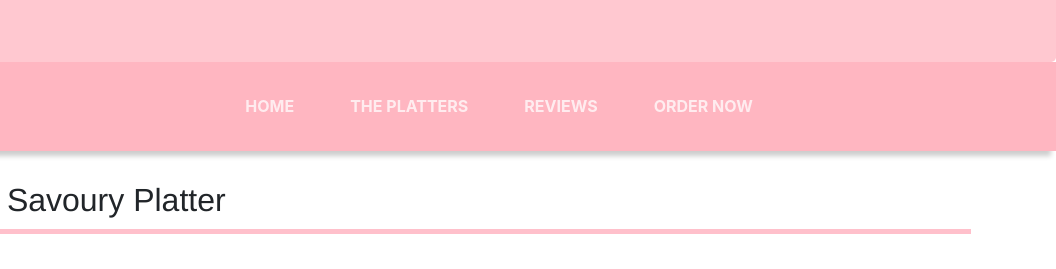
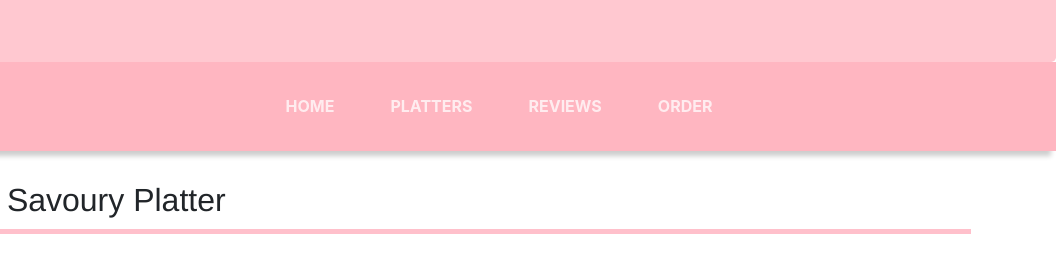
Before and after one commit to pippis-palace/pippisplatters, a plain HTML site: page platters.html in a window 1280 px wide. Shown: the part 164-433 px from the top of the page, 224-1280 px from the left. Drawn offline with nearby package versions, Linux system fonts and the light colour scheme; a web font is replaced by a local one.

Commit message:
Update platters.html

```diff
--- a/platters.html
+++ b/platters.html
@@ -28,13 +28,13 @@
         <a class="nav-link" href="index.html">Home</a>
       </li>
       <li class="nav-item">
-        <a class="nav-link" href="platters.html">The Platters</a>
+        <a class="nav-link" href="platters.html">Platters</a>
       </li>
       <li class="nav-item">
         <a class="nav-link" href="reviews.html">Reviews</a>
       </li>
       <li class="nav-item">
-        <a class="nav-link" href="form.html">Order Now</a>
+        <a class="nav-link" href="form.html">Order</a>
       </li>
     </ul>
   </div>
```
